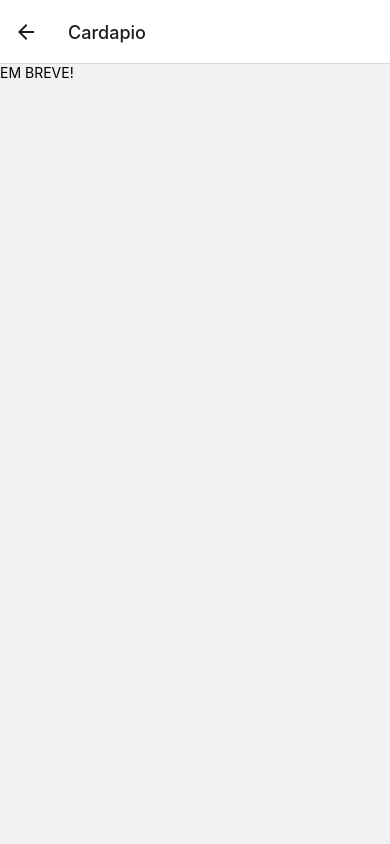
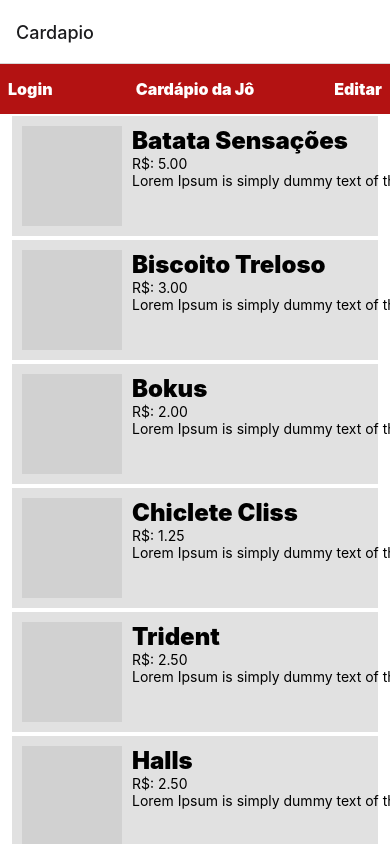
Before and after one commit to jacioferton/cardapio, a React Native app: screen /Cardapio in a window 390 px wide. Shown: the top 844 px of the page. Built offline with nearby package versions, Linux system fonts and the light colour scheme.

Commit message:
Adição da tela de cardapio

```diff
--- a/App.js
+++ b/App.js
@@ -6,16 +6,18 @@
 import TelaLogin from './components/telaLogin';
 import TelaCadastro from './components/telaCadastro';
 import TelaCardapio from './components/telaCardapio';
+import TelaEditar from './components/telaEditar.js';
 
 const Stack = createNativeStackNavigator();
 
 function App() {
   return (
     <NavigationContainer>
-      <Stack.Navigator initialRouteName="Login">
+      <Stack.Navigator initialRouteName="Cardapio">
         <Stack.Screen name="Login" component={TelaLogin}/>
         <Stack.Screen name="Cadastro" component={TelaCadastro}/>
         <Stack.Screen name="Cardapio" component={TelaCardapio}/>
+        <Stack.Screen name="Editar" component={TelaEditar}/>
       </Stack.Navigator>
     </NavigationContainer>
   );
--- /dev/null
+++ b/components/produtos.js
@@ -0,0 +1,198 @@
+// 18 lanches, 4 bebidas e 2 marmitas
+
+const DATA = [
+    {
+        id: 0,
+        nome: 'Batata Sensações',
+        preco: 5.00,
+        foto: '../assets/p0.png',
+        categoria: 'lanche',
+        descricao: 'Lorem Ipsum is simply dummy text of the printing and typesetting industry. Lorem Ipsum has been the industry'
+    },
+    {
+        id: 1,
+        nome: 'Biscoito Treloso',
+        preco: 3.00,
+        foto: '../assets',
+        categoria: 'lanche',
+        descricao: 'Lorem Ipsum is simply dummy text of the printing and typesetting industry. Lorem Ipsum has been the industry'
+    },
+    {
+        id: 2,
+        nome: 'Bokus',
+        preco: 2.00,
+        foto: '../assets',
+        categoria: 'lanche',
+        descricao: 'Lorem Ipsum is simply dummy text of the printing and typesetting industry. Lorem Ipsum has been the industry'
+    },
+    {
+        id: 3,
+        nome: 'Chiclete Cliss',
+        preco: 1.25,
+        foto: '../assets',
+        categoria: 'lanche',
+        descricao: 'Lorem Ipsum is simply dummy text of the printing and typesetting industry. Lorem Ipsum has been the industry'
+    },
+    {
+        id: 4,
+        nome: 'Trident',
+        preco: 2.50,
+        foto: '../assets',
+        categoria: 'lanche',
+        descricao: 'Lorem Ipsum is simply dummy text of the printing and typesetting industry. Lorem Ipsum has been the industry'
+    },
+    {
+        id: 5,
+        nome: 'Halls',
+        preco: 2.50,
+        foto: '../assets',
+        categoria: 'lanche',
+        descricao: 'Lorem Ipsum is simply dummy text of the printing and typesetting industry. Lorem Ipsum has been the industry'
+    },
+    {
+        id: 6,
+        nome: 'Gula',
+        preco: 2.50,
+        foto: '../assets',
+        categoria: 'lanche',
+        descricao: 'Lorem Ipsum is simply dummy text of the printing and typesetting industry. Lorem Ipsum has been the industry'
+    },
+    {
+        id: 7,
+        nome: 'Coxinha',
+        preco: 4.50,
+        foto: '../assets',
+        categoria: 'lanche',
+        descricao: 'Lorem Ipsum is simply dummy text of the printing and typesetting industry. Lorem Ipsum has been the industry'
+    },
+    {
+        id: 8,
+        nome: 'Enroladinho',
+        preco: 5.00,
+        foto: '../assets',
+        categoria: 'lanche',
+        descricao: 'Lorem Ipsum is simply dummy text of the printing and typesetting industry. Lorem Ipsum has been the industry'
+    },
+    {
+        id: 9,
+        nome: 'Empada (G)',
+        preco: 5.00,
+        foto: '../assets',
+        categoria: 'lanche',
+        descricao: 'Lorem Ipsum is simply dummy text of the printing and typesetting industry. Lorem Ipsum has been the industry'
+    },
+    {
+        id: 10,
+        nome: 'Mousse de Maracujá',
+        preco: 3.50,
+        foto: '../assets',
+        categoria: 'lanche',
+        descricao: 'Lorem Ipsum is simply dummy text of the printing and typesetting industry. Lorem Ipsum has been the industry'
+    },
+    {
+        id: 11,
+        nome: 'Mousse de Limão',
+        preco: 4.00,
+        foto: '../assets',
+        categoria: 'lanche',
+        descricao: 'Lorem Ipsum is simply dummy text of the printing and typesetting industry. Lorem Ipsum has been the industry'
+    },
+    {
+        id: 12,
+        nome: 'Bolo de Pote',
+        preco: 6.00,
+        foto: '../assets',
+        categoria: 'lanche',
+        descricao: 'Lorem Ipsum is simply dummy text of the printing and typesetting industry. Lorem Ipsum has been the industry'
+    },
+    {
+        id: 13,
+        nome: 'Pudim',
+        preco: 4.00,
+        foto: '../assets',
+        categoria: 'lanche',
+        descricao: 'Lorem Ipsum is simply dummy text of the printing and typesetting industry. Lorem Ipsum has been the industry'
+    },
+    {
+        id: 14,
+        nome: 'Paçoca',
+        preco: 0.50,
+        foto: '../assets',
+        categoria: 'lanche',
+        descricao: 'Lorem Ipsum is simply dummy text of the printing and typesetting industry. Lorem Ipsum has been the industry'
+    },
+    {
+        id: 15,
+        nome: 'Pirulito POP',
+        preco: 0.50,
+        foto: '../assets',
+        categoria: 'lanche',
+        descricao: 'Lorem Ipsum is simply dummy text of the printing and typesetting industry. Lorem Ipsum has been the industry'
+    },
+    {
+        id: 16,
+        nome: 'Pizza',
+        preco: 5.00,
+        foto: '../assets',
+        categoria: 'lanche',
+        descricao: 'Lorem Ipsum is simply dummy text of the printing and typesetting industry. Lorem Ipsum has been the industry'
+    },
+    {
+        id: 17,
+        nome: 'Tortilete',
+        preco: .00,
+        foto: '../assets',
+        categoria: 'lanche',
+        descricao: 'Lorem Ipsum is simply dummy text of the printing and typesetting industry. Lorem Ipsum has been the industry'
+    },
+    {
+        id: 18,
+        nome: 'Caçulinha',
+        preco: 2.00,
+        foto: '../assets',
+        categoria: 'bebida',
+        descricao: 'Lorem Ipsum is simply dummy text of the printing and typesetting industry. Lorem Ipsum has been the industry'
+    },
+    {
+        id: 19,
+        nome: 'Suco copo',
+        preco: 2.00,
+        foto: '../assets',
+        categoria: 'bebida',
+        descricao: 'Lorem Ipsum is simply dummy text of the printing and typesetting industry. Lorem Ipsum has been the industry'
+    },
+    {
+        id: 20,
+        nome: 'Refrigerante em lata',
+        preco: 5.00,
+        foto: '../assets',
+        categoria: 'bebida',
+        descricao: 'Lorem Ipsum is simply dummy text of the printing and typesetting industry. Lorem Ipsum has been the industry'
+    },
+    {
+        id: 21,
+        nome: 'Suco de polpa',
+        preco: 5.00,
+        foto: '../assets',
+        categoria: 'bebida',
+        descricao: 'Lorem Ipsum is simply dummy text of the printing and typesetting industry. Lorem Ipsum has been the industry'
+    },
+    {
+        id: 22,
+        nome: 'Marmita(P)',
+        preco: 15.00,
+        foto: '../assets',
+        categoria: 'marmita',
+        descricao: 'Lorem Ipsum is simply dummy text of the printing and typesetting industry. Lorem Ipsum has been the industry'
+    },
+    {
+        id: 23,
+        nome: 'Marmita (G)',
+        preco: 24.00,
+        foto: '../assets',
+        categoria: 'marmita',
+        descricao: 'Lorem Ipsum is simply dummy text of the printing and typesetting industry. Lorem Ipsum has been the industry'
+    },
+]
+
+export default DATA
--- a/components/telaCardapio.js
+++ b/components/telaCardapio.js
@@ -1,9 +1,111 @@
-import { Text, View } from 'react-native'
+import { Text, View, Pressable, StyleSheet, FlatList, SafeAreaView, Image } from 'react-native';
+import DATA from './produtos.js';
 
 function TelaCardapio({navigation}) {
     return (
-        <View><Text>EM BREVE!</Text></View>
+        <View style={styles.fundo}>
+            <View style={styles.barraSuperior}>
+                <View style={styles.cardapio}>
+                    <Pressable onPress ={ () => navigation.navigate('Login')}>
+                        <Text style={styles.txt}>Login</Text>
+                    </Pressable>
+                </View>
+
+                <View style={styles.nome}>
+                    <Text style={styles.txt}>Cardápio da Jô</Text>
+                </View>
+
+                <View style={styles.login}>
+                    <Pressable onPress={ () => navigation.navigate('Editar')}>
+                        <Text style={styles.txt}>Editar</Text>
+                    </Pressable>
+                </View>
+            </View>
+
+            <SafeAreaView>
+                <FlatList
+                    data={DATA}
+                    renderItem={({item}) => <Item
+                    nome={item.nome}
+                    preco={item.preco}
+                    foto={item.foto}
+                    descricao={item.descricao}
+                    />}
+                />
+            </SafeAreaView>
+        </View>
     );
 };
 
+const Item = ({nome, preco, foto, descricao}) => (
+    <View style={styles.card}>
+        <Image
+            style={styles.foto}
+        />
+        <View>
+            <Text style={styles.titulo}>{nome}</Text>
+            <Text style={styles.preco}>R$: {preco.toFixed(2)}</Text>
+            <Text style={styles.descricao}>{descricao}</Text>
+        </View>
+    </View>
+);
+
+const styles = StyleSheet.create({
+    fundo: {
+        flex: 1,
+        backgroundColor: '#FFFFFF',
+    },
+    barraSuperior: {
+        flexDirection: 'row',
+        width: '100%',
+        height: 50,
+        backgroundColor: '#B31212',
+    },
+    cardapio: {
+        alignItems: 'flex-start',
+        justifyContent: 'center',
+        flex: 1.5,
+    },
+    nome:{
+        justifyContent: 'center',
+    },
+    login: {
+        alignItems: 'flex-end',
+        justifyContent: 'center',
+        flex: 1.5,
+    },
+    txt: {
+        marginLeft: 8,
+        marginRight: 8,
+        color: '#FFFFFF',
+        fontWeight: 900,
+        fontSize: 16
+    },
+    card: {
+        height: 120,
+        backgroundColor: '#E1E1E1',
+        marginHorizontal: 12,
+        marginVertical: 2,
+        flexDirection: 'row',
+        padding: 10,
+    },
+    foto: {
+        height: 100,
+        width: 100,
+        backgroundColor: '#D1D1D1',
+    },
+    titulo: {
+        fontWeight: 900,
+        fontSize: 24,
+        marginLeft: 10,
+    },
+    preco: {
+        marginLeft: 10,
+    },
+    descricao: {
+        marginLeft: 10,
+        marginEnd: 20,
+    }
+});
+
 export default TelaCardapio;
--- /dev/null
+++ b/components/telaEditar.js
@@ -0,0 +1,5 @@
+function TelaEditar({navigation}) {
+    navigation.navigate('Cardapio')
+}
+
+export default TelaEditar;
```
Also changed, not shown: assets/p0.png (added).
